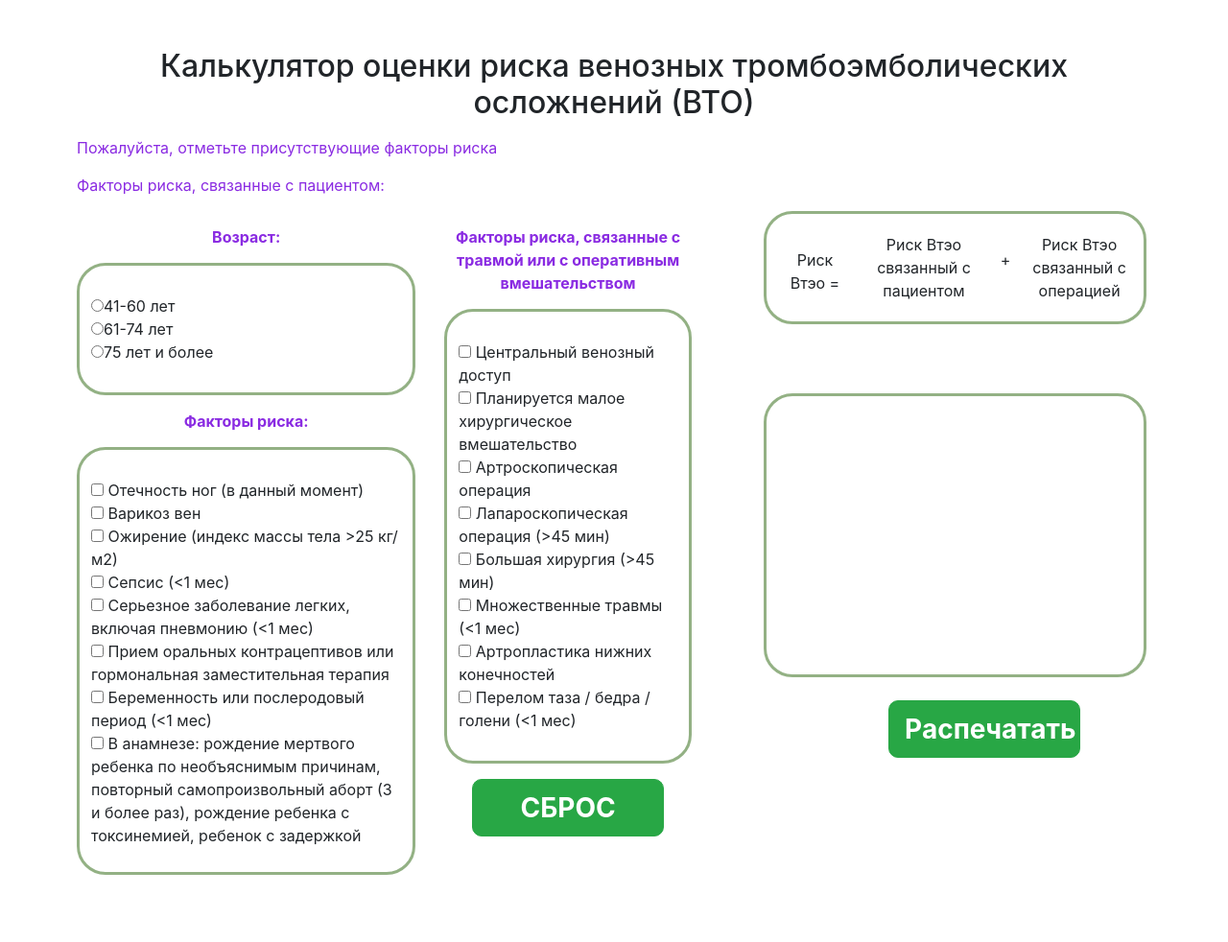
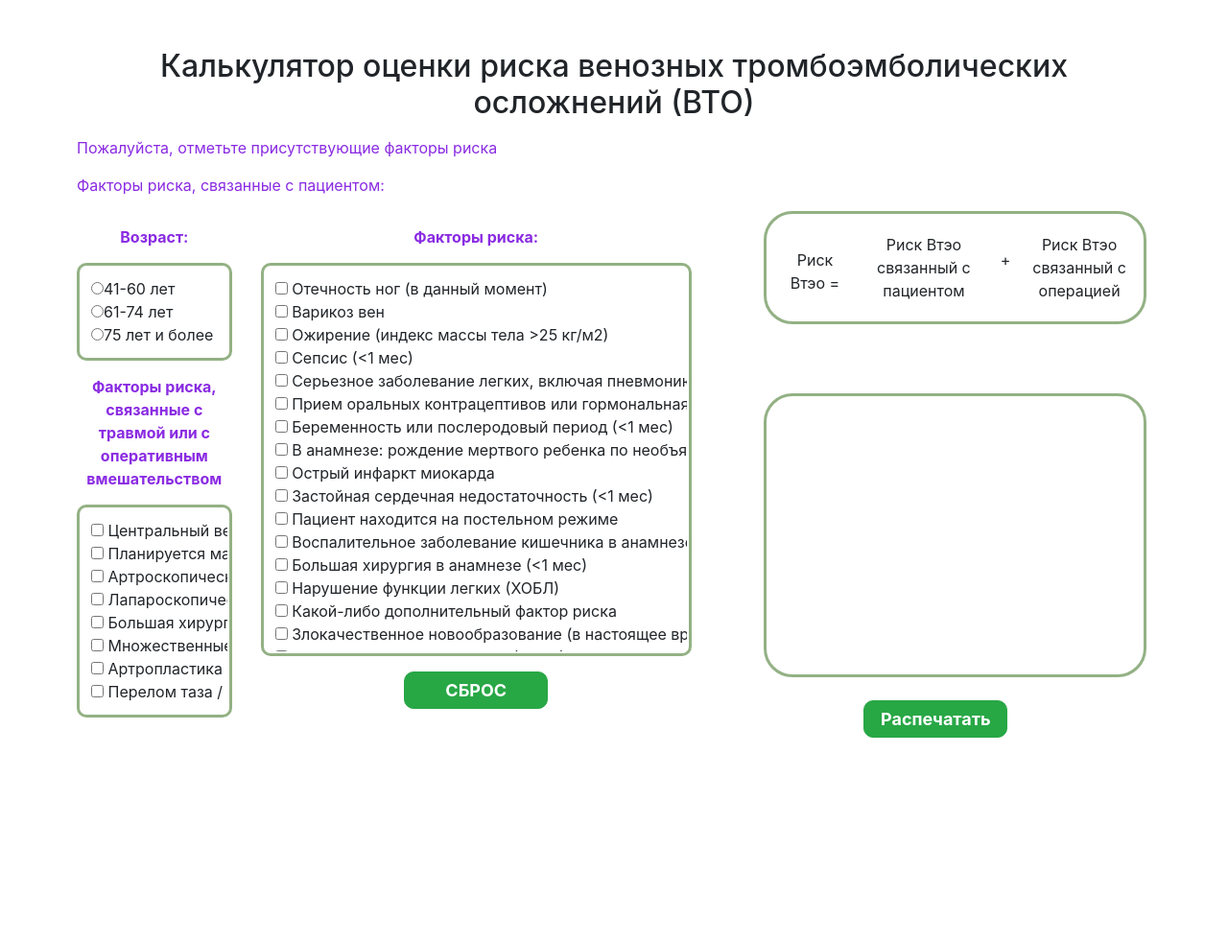
Before and after one commit to behruz-b/medicine_calculate, a PHP site: page /index.html in a window 1280 px wide. Shown: the top 982 px of the page at 96% size. Run offline with PHP 8.4, Linux system fonts and the light colour scheme.

Commit message:
style change

```diff
--- a/index.html
+++ b/index.html
@@ -22,7 +22,7 @@
     Факторы риска, связанные с пациентом:
   </p>
   <div class="row">
-    <div class="col-md-4 col-sm-12 col-12">
+    <div class="col-md-2 col-sm-12 col-12">
       <form action="" id="form1" name="form">
         <p><strong>Возраст:</strong></p>
         <div class="box">
@@ -32,10 +32,29 @@
             <input type="radio" name="age" value="3">75 лет и более<br>
           </div>
         </div>
-        <p><strong>Факторы риска:</strong></p>
+        <p><strong>Факторы риска, связанные с травмой или с оперативным вмешательством</strong></p>
 
         <div class="box">
-          <div class="box-content scroll-div h-400">
+          <div class="box-content scroll-div">
+            <input type="checkbox" name="checkbox-risk-2" value="2"/> Центральный венозный доступ<br>
+            <input type="checkbox" name="checkbox-risk-2" value="1"/> Планируется малое хирургическое вмешательство<br>
+            <input type="checkbox" name="checkbox-risk-2" value="2"/> Артроскопическая операция<br>
+            <input type="checkbox" name="checkbox-risk-2" value="2"/> Лапароскопическая операция (>45 мин)<br>
+            <input type="checkbox" name="checkbox-risk-2" value="2"/> Большая хирургия (>45 мин)<br>
+            <input type="checkbox" name="checkbox-risk-2" value="5"/> Множественные травмы (<1 мес)<br>
+            <input type="checkbox" name="checkbox-risk-2" value="5"/> Артропластика нижних конечностей<br>
+            <input type="checkbox" name="checkbox-risk-2" value="5"/> Перелом таза / бедра / голени (<1 мес)<br>
+          </div>
+        </div>
+        <br>
+        <br>
+      </form>
+    </div>
+    <div class="col-md-5 col-sm-12 col-12">
+      <p><strong>Факторы риска:</strong></p>
+      <form action="" id="form" name="form">
+        <div class="box">
+          <div class="box-content scroll-div h-400 ">
             <input type="checkbox" name="checkbox-risk" value="1"/> Отечность ног (в данный момент)<br>
             <input type="checkbox" name="checkbox-risk" value="1"/> Варикоз вен<br>
             <input type="checkbox" name="checkbox-risk" value="1"/> Ожирение (индекс массы тела >25 кг/м2)<br>
@@ -80,32 +99,13 @@
             мес)<br>
           </div>
         </div>
-        <br>
-        <br>
-      </form>
-    </div>
-    <div class="col-md-3 col-sm-12 col-12">
-      <p><strong>Факторы риска, связанные с травмой или с оперативным вмешательством</strong></p>
-      <form action="" id="form" name="form">
-        <div class="box">
-          <div class="box-content">
-            <input type="checkbox" name="checkbox-risk-2" value="2"/> Центральный венозный доступ<br>
-            <input type="checkbox" name="checkbox-risk-2" value="1"/> Планируется малое хирургическое вмешательство<br>
-            <input type="checkbox" name="checkbox-risk-2" value="2"/> Артроскопическая операция<br>
-            <input type="checkbox" name="checkbox-risk-2" value="2"/> Лапароскопическая операция (>45 мин)<br>
-            <input type="checkbox" name="checkbox-risk-2" value="2"/> Большая хирургия (>45 мин)<br>
-            <input type="checkbox" name="checkbox-risk-2" value="5"/> Множественные травмы (<1 мес)<br>
-            <input type="checkbox" name="checkbox-risk-2" value="5"/> Артропластика нижних конечностей<br>
-            <input type="checkbox" name="checkbox-risk-2" value="5"/> Перелом таза / бедра / голени (<1 мес)<br>
-          </div>
-        </div>
       </form>
 
       <div class="text-center mt-3 mb-3">
-          <button class="btn btn-lg btn-success btn-green" type="reset" onclick="resetFrom()">
-            <b>СБРОС</b>
-          </button>
-        </div>
+        <button class="btn btn-lg btn-success btn-green" type="reset" onclick="resetFrom()">
+          <b>СБРОС</b>
+        </button>
+      </div>
     </div>
     <div class="col-md-5 col-sm-12 col-12">
       <div class="row box-row p-6">
@@ -128,7 +128,7 @@
       </div>
       <br>
       <div class="col-md-6 text-center offset-md-3">
-        <button class="btn btn-lg btn-success print-button btn-green" onclick="calculation()">
+        <button class="btn btn-lg btn-success btn-green" onclick="calculation()">
           <b>Распечатать</b>
         </button>
       </div>
--- a/style.css
+++ b/style.css
@@ -3,9 +3,9 @@
 }
 
 .box {
-  border-radius: 30px;
+  border-radius: 10px;
   border: 3px solid rgba(143, 174, 127, 0.96);
-  padding: 20px 2px;
+  padding: 2px 2px;
 }
 
 .box-row {
@@ -25,8 +25,10 @@
 }
 
 .scroll-div {
-  overflow-y: scroll;
+  overflow: scroll;
+  white-space: nowrap;
 }
+
 
 .h-350 {
   height: 350px;
@@ -47,6 +49,7 @@
 
 .box-content::-webkit-scrollbar {
   width: 10px;
+  height: 10px;
   background-color: #F5F5F5;
 }
 
@@ -89,12 +92,10 @@ p {
 }
 
 .btn-green {
-  font-size: 28px;
-  width: 200px;
+  font-size: 18px;
+  width: 150px;
   border-radius: 10px;
-}
-
-.print-button {
+  padding: 5px;
 }
 
 @media (min-width: 768px) {
```
